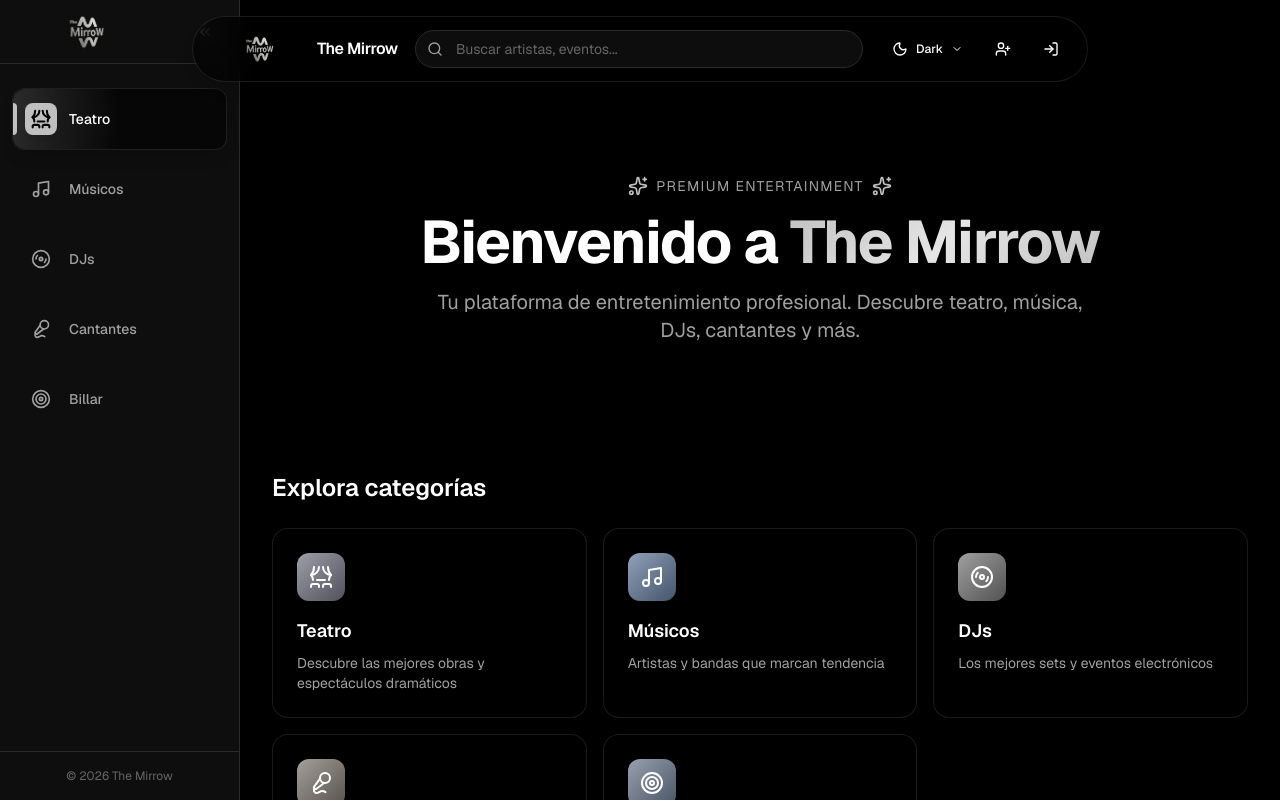
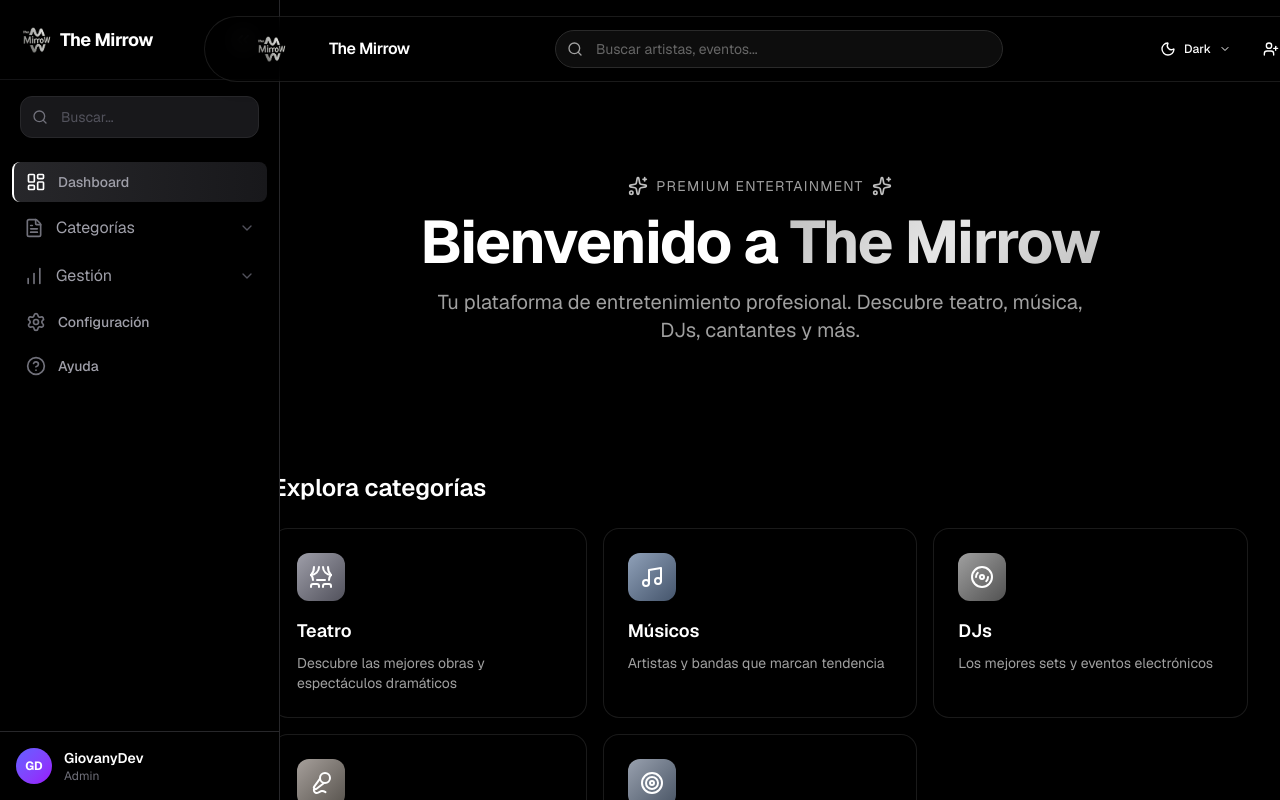
Before and after one commit to Gio27709/the-mirrow-v2, a Next.js app in the folder frontend/: page / in a window 1280 px wide. Shown: the top 800 px of the page. Built offline with nearby package versions, Linux system fonts and the light colour scheme.

Commit message:
feat: redesign sidebar and navbar with nested menus and fix TS build error

```diff
--- a/frontend/src/components/layout/FloatingNavbar.tsx
+++ b/frontend/src/components/layout/FloatingNavbar.tsx
@@ -20,7 +20,7 @@ export function FloatingNavbar() {
             initial={{ y: -100, opacity: 0 }}
             animate={{ y: 0, opacity: 1 }}
             transition={{ duration: 0.5, ease: "easeOut" }}
-            className="fixed top-4 left-1/2 -translate-x-1/2 z-50 w-[calc(100%-2rem)] max-w-4xl"
+            className="fixed top-4 left-1/2 -translate-x-1/2 z-50 w-[calc(100%-4rem)] max-w-6xl md:ml-[140px]"
         >
             <nav className="flex items-center justify-between gap-4 px-4 py-3 bg-[var(--glass-bg)] backdrop-blur-md border border-[var(--glass-border)] rounded-full shadow-lg shadow-[var(--shadow-color)] transition-colors">
                 {/* Logo */}
--- a/frontend/src/components/layout/Sidebar.tsx
+++ b/frontend/src/components/layout/Sidebar.tsx
@@ -4,24 +4,47 @@ import { useState, useEffect } from "react";
 import Link from "next/link";
 import Image from "next/image";
 import { motion, AnimatePresence } from "framer-motion";
-import { ChevronsLeft, Menu } from "lucide-react";
-import { useNavigation } from "@/lib/navigation";
+import { ChevronsLeft, Menu, Search, ChevronDown, ChevronRight } from "lucide-react";
+import { navItems, NavItem } from "@/lib/nav-data";
+import { usePathname } from "next/navigation";
 
 /**
  * Animated Sidebar Component
- * Slides in from left with framer-motion
- * Collapsible with frosted glass effect on active items
- * Uses metallic accent colors
+ * - Dashboard style
+ * - Nested submenus
+ * - Search functionality
+ * - Collapsible
  */
 export function Sidebar() {
-    const { routes, isRouteActive } = useNavigation();
+    const pathname = usePathname();
     const [isCollapsed, setIsCollapsed] = useState(false);
     const [isMounted, setIsMounted] = useState(false);
+    const [openSubmenus, setOpenSubmenus] = useState<string[]>([]);
+    const [searchQuery, setSearchQuery] = useState("");
 
     useEffect(() => {
         // eslint-disable-next-line react-hooks/set-state-in-effect
         setIsMounted(true);
     }, []);
+
+    // Helper to check if a route is active
+    const isRouteActive = (href: string) => pathname === href;
+
+    // Toggle submenu
+    const toggleSubmenu = (title: string) => {
+        if (isCollapsed) {
+            setIsCollapsed(false);
+            setTimeout(() => {
+                setOpenSubmenus(prev =>
+                    prev.includes(title) ? prev.filter(t => t !== title) : [...prev, title]
+                );
+            }, 300);
+        } else {
+            setOpenSubmenus(prev =>
+                prev.includes(title) ? prev.filter(t => t !== title) : [...prev, title]
+            );
+        }
+    };
 
     if (!isMounted) {
         return null;
@@ -33,168 +56,194 @@ export function Sidebar() {
             animate={{
                 x: 0,
                 opacity: 1,
-                width: isCollapsed ? 72 : 240
+                width: isCollapsed ? 80 : 280
             }}
             transition={{ duration: 0.4, ease: "easeOut" }}
-            className="fixed left-0 top-0 z-40 h-screen bg-[var(--bg-secondary)]/80 backdrop-blur-xl border-r border-[var(--border-subtle)] flex flex-col overflow-hidden transition-colors"
+            className="fixed left-0 top-0 z-40 h-screen bg-black border-r border-zinc-800 flex flex-col overflow-hidden text-zinc-400"
         >
-            {/* Header with logo and collapse toggle */}
-            <div className="flex items-center justify-between h-16 px-4 border-b border-[var(--border-subtle)]">
+            {/* Header / Logo */}
+            <div className="flex items-center justify-between h-20 px-5 border-b border-zinc-800/50">
                 <AnimatePresence mode="wait">
                     {!isCollapsed && (
                         <motion.div
-                            initial={{ opacity: 0, x: -20 }}
+                            initial={{ opacity: 0, x: -10 }}
                             animate={{ opacity: 1, x: 0 }}
-                            exit={{ opacity: 0, x: -20 }}
-                            transition={{ duration: 0.2 }}
+                            exit={{ opacity: 0, x: -10 }}
+                            className="flex items-center gap-2"
                         >
-                            <Link href="/" className="flex items-center gap-3 group">
-                                {/* Logo Image */}
-                                <div className="relative w-[140px] h-[40px]">
-                                    <Image
-                                        src="/logo-mirrow.png"
-                                        alt="The Mirrow"
-                                        fill
-                                        className="object-contain"
-                                        priority
-                                    />
-                                </div>
-                            </Link>
+                            <div className="relative w-8 h-8">
+                                <Image
+                                    src="/logo-mirrow.png"
+                                    alt="Logo"
+                                    fill
+                                    className="object-contain"
+                                    onError={(e) => { e.currentTarget.style.display = 'none' }}
+                                />
+                            </div>
+                            <span className="text-white font-bold text-lg tracking-tight">The Mirrow</span>
                         </motion.div>
                     )}
                 </AnimatePresence>
 
-                {/* Collapsed state: Show icon only */}
+                {/* Collapsed Logo Fallback */}
                 {isCollapsed && (
-                    <Link href="/" className="mx-auto">
-                        <div className="w-9 h-9 rounded-xl bg-gradient-to-br from-[var(--accent-metallic)] to-[var(--accent-metallic-hover)] flex items-center justify-center shadow-lg shadow-[var(--accent-metallic-glow)]">
-                            <span className="text-[var(--bg-primary)] font-bold">M</span>
+                    <div className="w-full flex justify-center">
+                        <div className="relative w-8 h-8">
+                            <Image
+                                src="/logo-mirrow.png"
+                                alt="Logo"
+                                fill
+                                className="object-contain"
+                            />
                         </div>
-                    </Link>
+                    </div>
                 )}
 
-                {/* Collapse Button */}
                 {!isCollapsed && (
-                    <motion.button
-                        whileHover={{ scale: 1.1 }}
-                        whileTap={{ scale: 0.9 }}
-                        onClick={() => setIsCollapsed(!isCollapsed)}
-                        className="w-9 h-9 rounded-xl bg-[var(--bg-tertiary)] border border-[var(--border-subtle)] flex items-center justify-center text-[var(--text-secondary)] hover:text-[var(--text-primary)] hover:bg-[var(--bg-elevated)] transition-all"
-                        title="Colapsar"
+                    <button
+                        onClick={() => setIsCollapsed(true)}
+                        className="p-1.5 rounded-lg hover:bg-zinc-800 text-zinc-500 hover:text-white transition-colors"
                     >
-                        <ChevronsLeft className="w-4 h-4" />
-                    </motion.button>
+                        <ChevronsLeft className="w-5 h-5" />
+                    </button>
                 )}
             </div>
 
-            {/* Expand button when collapsed */}
-            {isCollapsed && (
-                <div className="px-3 py-3 border-b border-[var(--border-subtle)]">
-                    <motion.button
-                        whileHover={{ scale: 1.1 }}
-                        whileTap={{ scale: 0.9 }}
-                        onClick={() => setIsCollapsed(false)}
-                        className="w-full h-9 rounded-xl bg-[var(--bg-tertiary)] border border-[var(--border-subtle)] flex items-center justify-center text-[var(--text-secondary)] hover:text-[var(--text-primary)] hover:bg-[var(--bg-elevated)] transition-all"
-                        title="Expandir"
-                    >
-                        <Menu className="w-4 h-4" />
-                    </motion.button>
+            {/* Search Bar */}
+            {!isCollapsed && (
+                <div className="px-5 py-4">
+                    <div className="relative group">
+                        <Search className="absolute left-3 top-1/2 -translate-y-1/2 w-4 h-4 text-zinc-500 group-focus-within:text-white transition-colors" />
+                        <input
+                            type="text"
+                            placeholder="Buscar..."
+                            value={searchQuery}
+                            onChange={(e) => setSearchQuery(e.target.value)}
+                            className="w-full bg-zinc-900 border border-zinc-800 rounded-xl py-2.5 pl-10 pr-4 text-sm text-zinc-200 placeholder:text-zinc-600 focus:outline-none focus:border-zinc-600 focus:ring-1 focus:ring-zinc-600 transition-all"
+                        />
+                    </div>
                 </div>
             )}
 
-            {/* Navigation Links */}
-            <nav className="flex-1 px-3 py-6 overflow-y-auto overflow-x-hidden">
-                <ul className="space-y-2">
-                    {routes.map((route, index) => {
-                        const Icon = route.icon;
-                        const isActive = isRouteActive(route);
+            {isCollapsed && (
+                <div className="px-5 py-4 flex justify-center">
+                    <button
+                        onClick={() => setIsCollapsed(false)}
+                        className="w-10 h-10 rounded-xl bg-zinc-900 flex items-center justify-center text-zinc-400 hover:text-white hover:bg-zinc-800 transition-colors"
+                    >
+                        <Search className="w-5 h-5" />
+                    </button>
+                </div>
+            )}
 
-                        return (
-                            <motion.li
-                                key={route.id}
-                                initial={{ opacity: 0, x: -20 }}
-                                animate={{ opacity: 1, x: 0 }}
-                                transition={{ delay: index * 0.05, duration: 0.3 }}
-                            >
+            {/* Navigation */}
+            <nav className="flex-1 overflow-y-auto overflow-x-hidden px-3 py-2 space-y-1 custom-scrollbar">
+                {navItems.map((item: NavItem) => {
+                    const isActive = isRouteActive(item.href);
+                    const isOpen = openSubmenus.includes(item.title);
+                    const hasSubmenu = item.items && item.items.length > 0;
+                    const Icon = item.icon;
+
+                    return (
+                        <div key={item.title}>
+                            {/* Main Item */}
+                            {hasSubmenu ? (
+                                <button
+                                    onClick={() => toggleSubmenu(item.title)}
+                                    className={`
+                                        w-full flex items-center justify-between px-3 py-2.5 rounded-lg text-sm font-medium transition-all duration-200 group
+                                        ${isOpen ? 'text-white bg-zinc-900' : 'text-zinc-400 hover:text-zinc-200 hover:bg-zinc-900/50'}
+                                    `}
+                                >
+                                    <div className={`flex items-center gap-3 ${isCollapsed ? 'mx-auto' : ''}`}>
+                                        {Icon && <Icon className={`w-5 h-5 ${isOpen ? 'text-white' : 'text-zinc-500 group-hover:text-zinc-300'}`} />}
+                                        {!isCollapsed && <span>{item.title}</span>}
+                                    </div>
+                                    {!isCollapsed && (
+                                        <ChevronDown className={`w-4 h-4 transition-transform duration-200 ${isOpen ? 'rotate-180 text-white' : 'text-zinc-600'}`} />
+                                    )}
+                                </button>
+                            ) : (
                                 <Link
-                                    href={route.href}
+                                    href={item.href}
                                     className={`
-                    relative flex items-center gap-3 px-3 py-3.5 rounded-xl
-                    transition-all duration-300 ease-out
-                    group overflow-hidden
-                    ${isCollapsed ? "justify-center" : ""}
-                    ${isActive
-                                            ? "bg-[var(--glass-bg)] backdrop-blur-lg border border-[var(--glass-border)] shadow-lg"
-                                            : "hover:bg-[var(--bg-tertiary)] border border-transparent"
-                                        }
-                  `}
-                                    aria-current={isActive ? "page" : undefined}
-                                    title={isCollapsed ? route.label : undefined}
+                                        flex items-center gap-3 px-3 py-2.5 rounded-lg text-sm font-medium transition-all duration-200 group
+                                        ${isActive
+                                            ? 'bg-gradient-to-r from-zinc-800 to-zinc-900 text-white border-l-2 border-white'
+                                            : 'text-zinc-400 hover:text-zinc-200 hover:bg-zinc-900/50 border-l-2 border-transparent'}
+                                        ${isCollapsed ? 'justify-center' : ''}
+                                    `}
                                 >
-                                    {/* Active glow effect */}
-                                    {isActive && (
-                                        <motion.div
-                                            layoutId="activeGlow"
-                                            className="absolute inset-0 bg-gradient-to-r from-[var(--accent-metallic)]/20 via-transparent to-transparent rounded-xl"
-                                            transition={{ duration: 0.3 }}
-                                        />
-                                    )}
+                                    {Icon && <Icon className={`w-5 h-5 ${isActive ? 'text-white' : 'text-zinc-500 group-hover:text-zinc-300'}`} />}
+                                    {!isCollapsed && <span>{item.title}</span>}
+                                </Link>
+                            )}
 
-                                    {/* Icon */}
-                                    <div
-                                        className={`relative z-10 flex items-center justify-center w-8 h-8 rounded-lg transition-all ${isActive
-                                            ? "bg-[var(--accent-metallic)] text-[var(--bg-primary)] shadow-lg shadow-[var(--accent-metallic-glow)]"
-                                            : "text-[var(--text-secondary)] group-hover:text-[var(--text-primary)]"
-                                            }`}
+                            {/* Submenu */}
+                            <AnimatePresence>
+                                {hasSubmenu && isOpen && !isCollapsed && (
+                                    <motion.div
+                                        initial={{ height: 0, opacity: 0 }}
+                                        animate={{ height: "auto", opacity: 1 }}
+                                        exit={{ height: 0, opacity: 0 }}
+                                        className="overflow-hidden"
                                     >
-                                        <Icon className="w-5 h-5" strokeWidth={isActive ? 2.5 : 2} />
-                                    </div>
-
-                                    {/* Label */}
-                                    <AnimatePresence mode="wait">
-                                        {!isCollapsed && (
-                                            <motion.span
-                                                initial={{ opacity: 0, x: -10 }}
-                                                animate={{ opacity: 1, x: 0, transition: { delay: 0.1, duration: 0.2 } }}
-                                                exit={{ opacity: 0, x: -10, transition: { duration: 0.1 } }}
-                                                className={`relative z-10 text-sm font-medium whitespace-nowrap ${isActive ? "text-[var(--text-primary)]" : "text-[var(--text-secondary)] group-hover:text-[var(--text-primary)]"
-                                                    }`}
-                                            >
-                                                {route.label}
-                                            </motion.span>
-                                        )}
-                                    </AnimatePresence>
-
-                                    {/* Active indicator bar */}
-                                    {isActive && (
-                                        <motion.div
-                                            layoutId="activeIndicator"
-                                            className="absolute left-0 top-1/2 -translate-y-1/2 w-1 h-8 bg-[var(--accent-metallic)] rounded-r-full"
-                                            transition={{ duration: 0.3 }}
-                                        />
-                                    )}
-                                </Link>
-                            </motion.li>
-                        );
-                    })}
-                </ul>
+                                        <div className="mt-1 ml-4 pl-3 border-l border-zinc-800 space-y-1">
+                                            {item.items?.map((subItem) => (
+                                                <Link
+                                                    key={subItem.title}
+                                                    href={subItem.href}
+                                                    className={`
+                                                        flex items-center gap-2 px-3 py-2 rounded-md text-sm transition-colors
+                                                        ${isRouteActive(subItem.href)
+                                                            ? 'text-white bg-zinc-800/50 font-medium'
+                                                            : 'text-zinc-500 hover:text-zinc-300 hover:bg-zinc-900/30'}
+                                                    `}
+                                                >
+                                                    {subItem.icon && <subItem.icon className="w-4 h-4 opacity-70" />}
+                                                    {subItem.title}
+                                                </Link>
+                                            ))}
+                                        </div>
+                                    </motion.div>
+                                )}
+                            </AnimatePresence>
+                        </div>
+                    );
+                })}
             </nav>
 
-            {/* Footer */}
-            <AnimatePresence mode="wait">
-                {!isCollapsed && (
-                    <motion.div
-                        initial={{ opacity: 0 }}
-                        animate={{ opacity: 1 }}
-                        exit={{ opacity: 0 }}
-                        className="px-4 py-4 border-t border-[var(--border-subtle)]"
-                    >
-                        <p className="text-xs text-[var(--text-muted)] text-center">
-                            © 2026 The Mirrow
-                        </p>
-                    </motion.div>
+            {/* User / Footer */}
+            <div className="p-4 border-t border-zinc-800">
+                {!isCollapsed ? (
+                    <div className="flex items-center gap-3">
+                        <div className="w-9 h-9 rounded-full bg-gradient-to-br from-indigo-500 to-purple-600 flex items-center justify-center text-white font-bold text-xs">
+                            GD
+                        </div>
+                        <div className="flex-1 min-w-0">
+                            <p className="text-sm font-semibold text-white truncate">GiovanyDev</p>
+                            <p className="text-xs text-zinc-500 truncate">Admin</p>
+                        </div>
+                    </div>
+                ) : (
+                    <div className="flex justify-center">
+                        <div className="w-8 h-8 rounded-full bg-zinc-800 flex items-center justify-center">
+                            <Menu className="w-4 h-4 text-zinc-400" />
+                        </div>
+                    </div>
                 )}
-            </AnimatePresence>
+            </div>
+
+            {/* Collapse Expand Button for Collapsed State */}
+            {isCollapsed && (
+                <button
+                    onClick={() => setIsCollapsed(false)}
+                    className="absolute top-1/2 -right-3 w-6 h-6 bg-zinc-800 rounded-full flex items-center justify-center text-zinc-400 hover:text-white border border-black"
+                >
+                    <ChevronRight className="w-3 h-3" />
+                </button>
+            )}
+
         </motion.aside>
     );
 }
--- /dev/null
+++ b/frontend/src/lib/nav-data.ts
@@ -0,0 +1,89 @@
+import {
+    LayoutDashboard,
+    Mic2,
+    Music,
+    Disc3,
+    Target,
+    Theater,
+    Settings,
+    HelpCircle,
+    BarChart,
+    Users,
+    Calendar,
+    FileText,
+    LucideIcon
+} from "lucide-react";
+
+export interface NavItem {
+    title: string;
+    href: string;
+    icon?: LucideIcon;
+    items?: NavItem[];
+}
+
+export const navItems: NavItem[] = [
+    {
+        title: "Dashboard",
+        href: "/",
+        icon: LayoutDashboard,
+    },
+    {
+        title: "Categorías",
+        href: "#",
+        icon: FileText, // Placeholder icon for group
+        items: [
+            {
+                title: "Teatro",
+                href: "/teatro",
+                icon: Theater,
+            },
+            {
+                title: "Músicos",
+                href: "/musicos",
+                icon: Music,
+            },
+            {
+                title: "DJs",
+                href: "/djs",
+                icon: Disc3,
+            },
+            {
+                title: "Cantantes",
+                href: "/cantantes",
+                icon: Mic2,
+            },
+            {
+                title: "Billar",
+                href: "/billar",
+                icon: Target,
+            },
+        ],
+    },
+    {
+        title: "Gestión",
+        href: "#",
+        icon: BarChart,
+        items: [
+            {
+                title: "Usuarios",
+                href: "/users",
+                icon: Users,
+            },
+            {
+                title: "Eventos",
+                href: "/events",
+                icon: Calendar,
+            },
+        ]
+    },
+    {
+        title: "Configuración",
+        href: "/settings",
+        icon: Settings,
+    },
+    {
+        title: "Ayuda",
+        href: "/help",
+        icon: HelpCircle,
+    },
+];
```
Also changed, not shown: frontend/build_warnings.txt (added), 1 other file (tests, documents, lock files or other folders).
